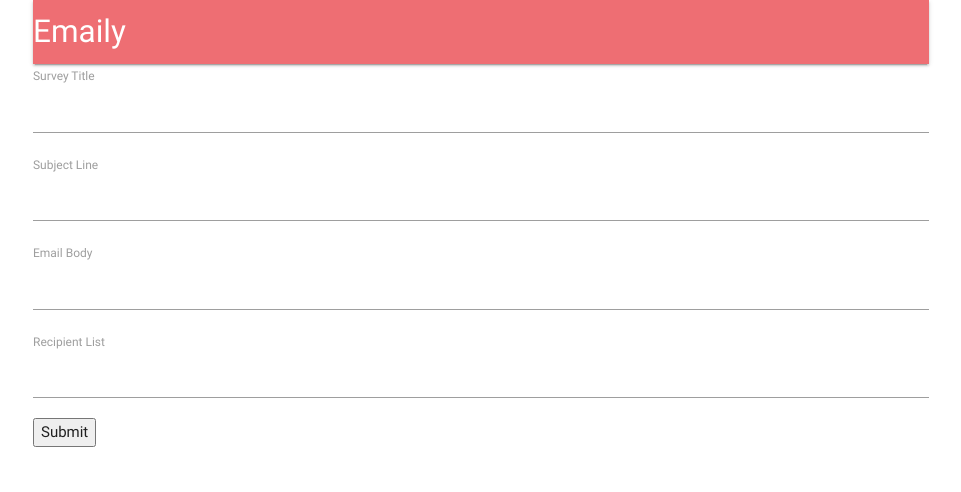
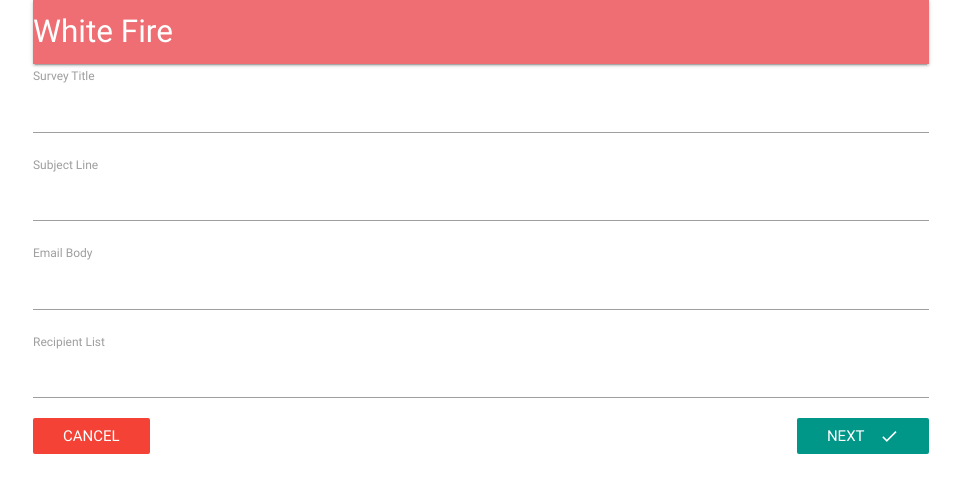
Before and after one commit to devbaggett/feedback_collection, a React (Create React App) app in the folder client/: page /surveys/new in a window 1280 px wide. Shown: the top 492 px of the page, without its empty margins (159-1120 px from the left). Built offline with nearby package versions, Linux system fonts and the light colour scheme; no server answers.

Commit message:
added styling to form

```diff
--- a/client/src/components/App.js
+++ b/client/src/components/App.js
@@ -20,16 +20,14 @@
 	render() {
 		// RETURN JSX
 		return (
+			<BrowserRouter>
 				<div className="container">
-				<BrowserRouter>
-					<div>
 					<Header />
 					<Route exact path="/" component={Landing} />
 					<Route exact path="/surveys" component={Dashboard} />
 					<Route path="/surveys/new" component={SurveyNew} />
 				</div>
 			</BrowserRouter>
-			</div>
 		);
 	}
 }
--- a/client/src/components/Header.js
+++ b/client/src/components/Header.js
@@ -45,7 +45,7 @@
 						to={this.props.auth ? "/surveys" : "/"}
 						className="left brand-logo"
 					>
-						Emaily
+						White Fire
 					</Link>
 					<ul className="right">{this.renderContent()}</ul>
 				</div>
--- a/client/src/components/Landing.js
+++ b/client/src/components/Landing.js
@@ -5,7 +5,7 @@
 const Landing = () => {
 	return (
 		<div style={{ textAlign: "center" }}>
-			<h1>Emaily!</h1>
+			<h1>White Fire Survey</h1>
 			Collect feedback from your users
 		</div>
 	);
--- a/client/src/components/surveys/SurveyForm.js
+++ b/client/src/components/surveys/SurveyForm.js
@@ -1,44 +1,38 @@
 // SurveyForm shows a form for a user to add input
 
+// CONTAINS MAP FUNCTION TO ITERATE OVER ARRAY
+import _ from "lodash";
 // CREATE CLASS-BASED COMPONENT
 import React, { Component } from "react";
 // IMPORT HELPER TO ALLOW REDUX-FORM CONTROL
 import { reduxForm, Field } from "redux-form";
+// IMPORT REACT-ROUTER TO USE LINK HELPER
+import { Link } from "react-router-dom";
 import SurveyField from "./SurveyField";
 
 // ALL CAPS SO KNOW NOT TO CHANGE
-const FIELDS = [];
+const FIELDS = [
+	{ label: "Survey Title", name: "title" },
+	{ label: "Subject Line", name: "subject" },
+	{ label: "Email Body", name: "body" },
+	{ label: "Recipient List", name: "emails" }
+];
 
 class SurveyForm extends Component {
 	renderFields() {
-		return (
-			<div>
+		// MAP ITERRATES OVER LIST OF FIELDS
+		return _.map(FIELDS, ({ label, name }) => {
+			// CREATE NEW REDUX FORM FIELD AND RETURN IT
+			return (
 				<Field
-					label="Survey Title"
+					key={name}
+					component={SurveyField}
 					type="text"
-					name="title"
-					component={SurveyField}
+					label={label}
+					name={name}
 				/>
-				<Field
-					label="Subject Line"
-					type="text"
-					name="subject"
-					component={SurveyField}
-				/>
-				<Field
-					label="Email Body"
-					type="text"
-					name="body"
-					component={SurveyField}
-				/>
-				<Field
-					label="Recipient List"
-					type="text"
-					name="emails"
-					component={SurveyField}
-				/>
-			</div>
-		);
+			);
+		});
 	}
 	render() {
 		return (
@@ -49,7 +43,16 @@
 					)}
 				>
 					{this.renderFields()}
-					<button type="submit">Submit</button>
+					<Link to="/surveys" className="red btn-flat white-text">
+						Cancel
+					</Link>
+					<button
+						type="submit"
+						className="teal btn-flat right white-text"
+					>
+						Next
+						<i className="material-icons right">done</i>
+					</button>
 				</form>
 			</div>
 		);
```
Lines whose indentation alone changed are shown as unchanged.
